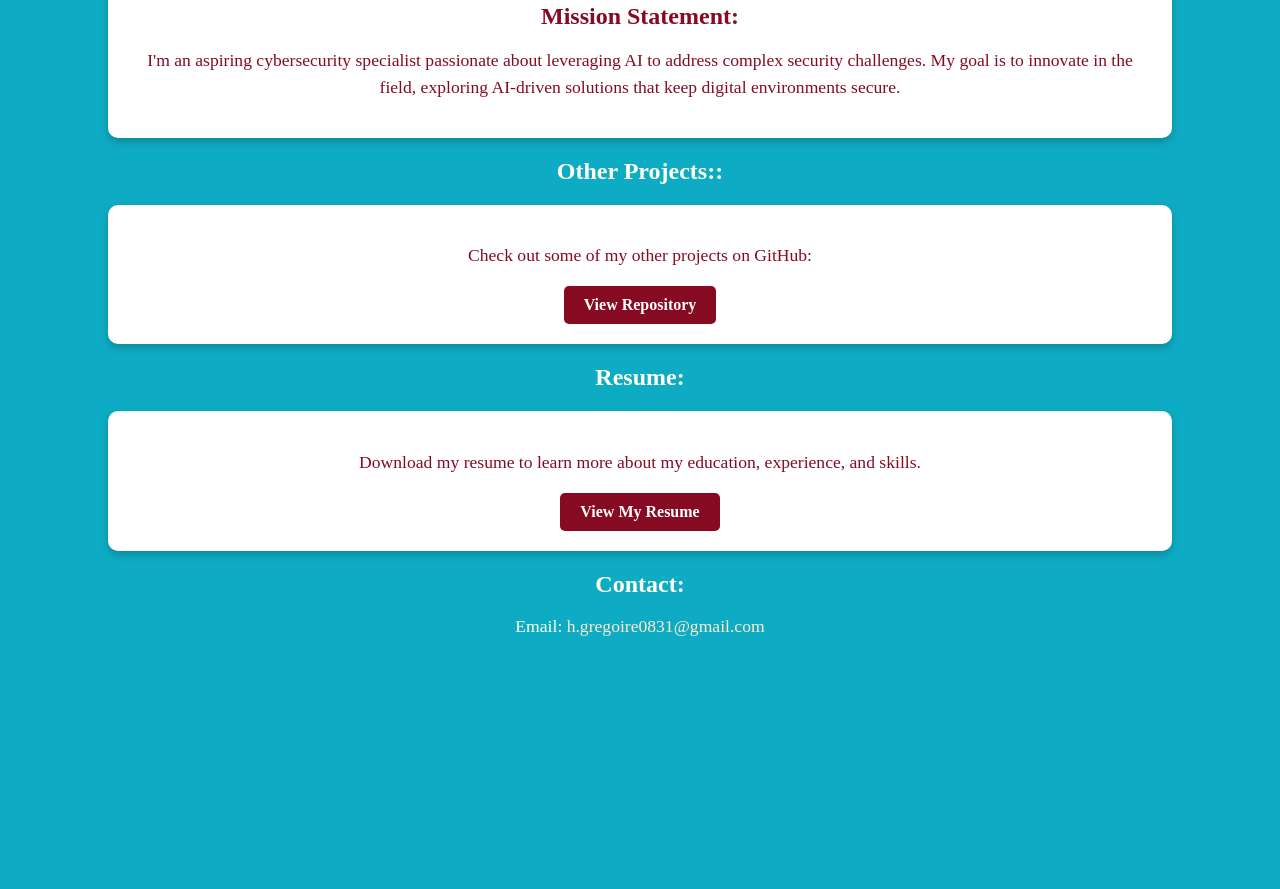
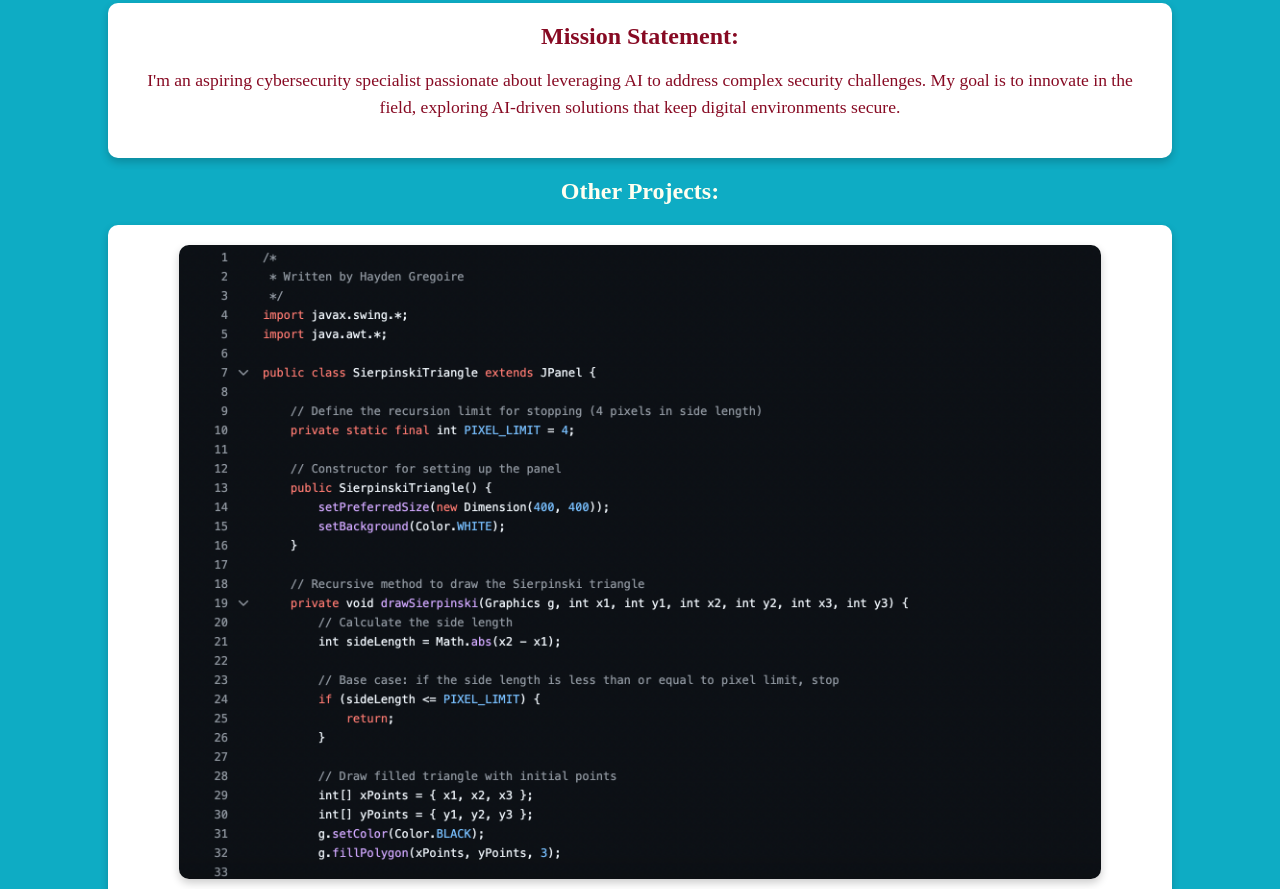
Before and after one commit to Hayden-Gregoire/Hayden-Gregoire.github.io, a plain HTML site: page index.html in a window 1280 px wide. Shown: the part 1908-2797 px from the top of the page. Before the commit the page ends 2565 px from the top, so only its background shows below. Drawn offline with Linux system fonts and the light colour scheme.

Commit message:
added image to represent other projects

```diff
--- a/index.html
+++ b/index.html
@@ -77,11 +77,12 @@
         </div>
 
         <!-- GitHub Repository Section -->
-        <h2>Other Projects::</h2>
-        <div class="repository">
+      <h2>Other Projects:</h2>
+         <div class="repository">
+            <img src="images/projects_example.png" alt="CSCE-146 Repository" class="repository-image">
             <p>Check out some of my other projects on GitHub:</p>
             <a href="https://github.com/Hayden-Gregoire/CSCE-146" target="_blank" class="button">View Repository</a>
-        </div>
+         </div>
 
         <!-- Resume Section -->
         <h2>Resume:</h2>
--- a/styles.css
+++ b/styles.css
@@ -31,6 +31,11 @@ h2 {
    box-shadow: 0 4px 8px rgba(0, 0, 0, 0.2);
 }
 
+.about p {
+   font-size: 1.1em;
+   line-height: 1.5;
+}
+
 .profile-picture {
    width: 150px;
    height: 150px;
@@ -62,7 +67,7 @@ h2 {
 }
 
 .project {
-   width: 300px;
+   width: 300px; /* Fixed width for consistency */
    margin: 10px;
    padding: 20px;
    background: white;
@@ -83,6 +88,7 @@ h2 {
 .project p {
    font-size: 0.9em;
    line-height: 1.4;
+   padding: 0 10px;
    color: rgb(135, 10, 35);
 }
 
@@ -95,13 +101,18 @@ h2 {
 
 /* Special Styling for Prototype Sketches */
 .project.sketches {
-   background-color: white; /* Set background to white */
+   background-color: white;
    border: 2px solid rgb(135, 10, 35);
    border-radius: 10px;
 }
 
-/* Mission, Repository, and Resume Section Styling */
-.mission, .resume, .repository {
+.project.sketches p {
+   font-weight: bold;
+   color: rgb(80, 5, 20);
+}
+
+/* Mission Statement Section */
+.mission {
    background-color: white;
    padding: 20px;
    border-radius: 10px;
@@ -112,17 +123,33 @@ h2 {
    color: rgb(135, 10, 35);
 }
 
-.mission h2, .resume h2, .repository h2 {
+.mission h2 {
    margin-top: 0;
    color: rgb(135, 10, 35);
 }
 
-.mission p, .resume p, .repository p {
+.mission p {
    font-size: 1.1em;
    line-height: 1.5;
 }
 
-/* Resume Button */
+/* Resume Section Styling */
+.resume {
+   background-color: white;
+   padding: 20px;
+   border-radius: 10px;
+   max-width: 80%;
+   margin: 20px auto;
+   text-align: center;
+   box-shadow: 0 4px 8px rgba(0, 0, 0, 0.2);
+}
+
+.resume p {
+   font-size: 1em;
+   color: rgb(135, 10, 35);
+   margin-bottom: 15px;
+}
+
 .button {
    display: inline-block;
    padding: 10px 20px;
@@ -154,3 +181,28 @@ h2 {
 .contact a:hover {
    text-decoration: underline;
 }
+
+/* Repository Section Styling */
+.repository {
+   background-color: white;
+   padding: 20px;
+   border-radius: 10px;
+   max-width: 80%;
+   margin: 20px auto;
+   text-align: center;
+   box-shadow: 0 4px 8px rgba(0, 0, 0, 0.2);
+   color: rgb(135, 10, 35);
+}
+
+.repository p {
+   font-size: 1.1em;
+   margin: 15px 0;
+}
+
+.repository-image {
+   max-width: 90%;
+   border-radius: 10px;
+   object-fit: contain;
+   margin-bottom: 15px;
+   box-shadow: 0 4px 8px rgba(0, 0, 0, 0.2);
+}
```
Also changed, not shown: images/projects_example.png (added), 1 other file.
